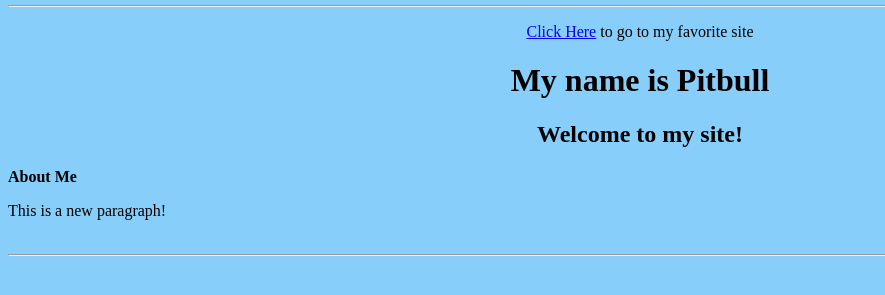
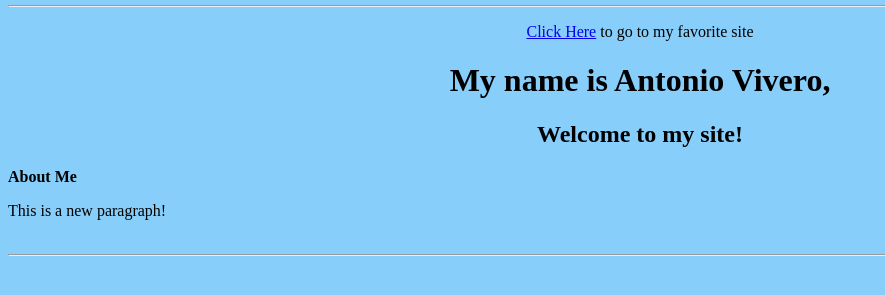
Before and after one commit to antoniovivero/antoniovivero.github.io, a plain HTML site: page index.html in a window 1280 px wide. Shown: the part 311-606 px from the top of the page, without its empty margins (0-885 px from the left). Drawn offline with Linux system fonts and the light colour scheme.

Commit message:
Update index.html

```diff
--- a/index.html
+++ b/index.html
@@ -4,7 +4,7 @@
 
 <p style="text-align: center;"><a href="https://www.kodak.com/corp/default.htm">Click Here</a> to go to my favorite site</p>
 
-<h1 style="text-align: center;">My name is Pitbull</h1>
+<h1 style="text-align: center;">My name is Antonio Vivero,</h1>
 
 <h2 style="text-align: center;">Welcome to my site!</h2>
 
```
